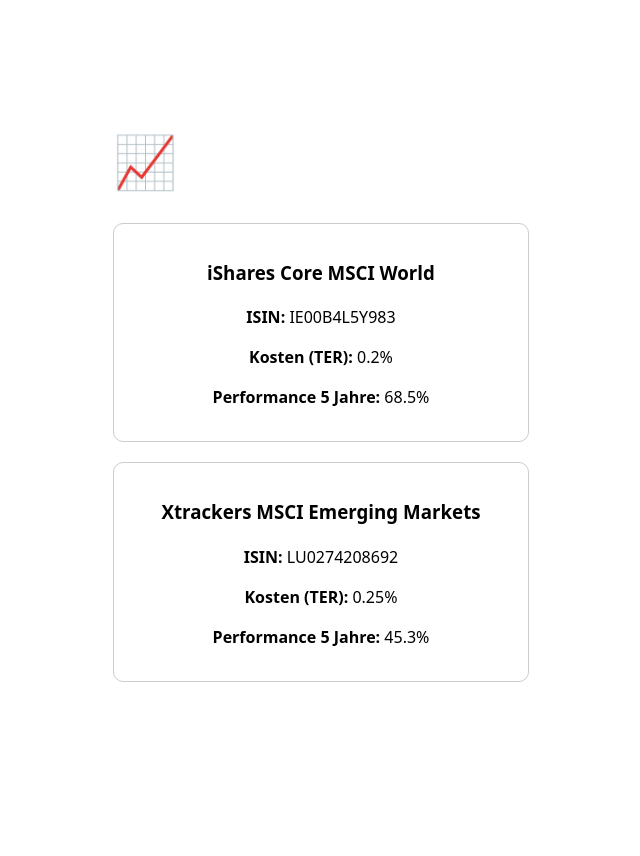
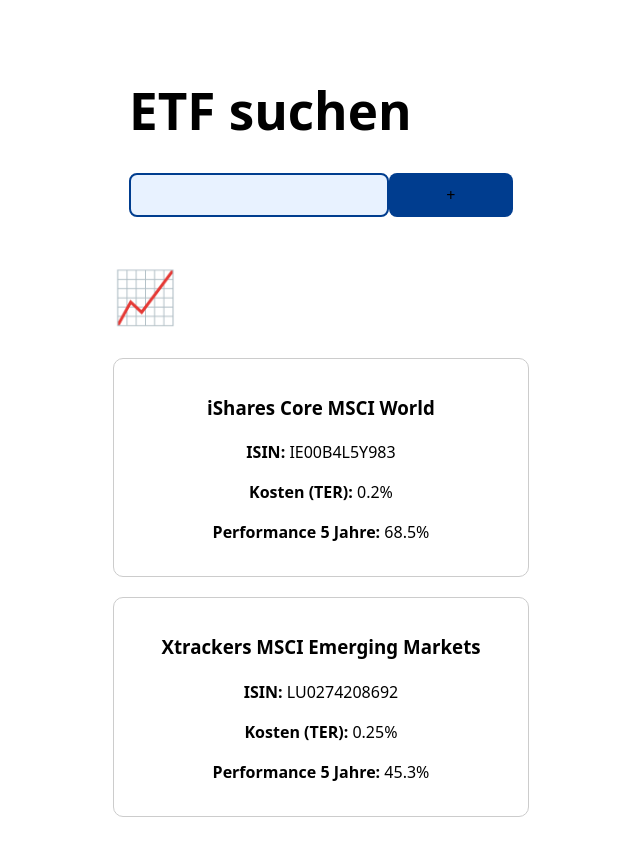
Before and after one commit to Lukas3162000/etf-vergleich, a React (Vite) app: page / in a window 1280 px wide. Shown: the top 856 px of the page, without its empty margins (319-959 px from the left). Before the commit the page ends 800 px from the top, so only its background shows below. Built offline with nearby package versions, Linux system fonts and the light colour scheme.

Commit message:
suche-feld eingefügt. Handler müssen geschrieben werden

```diff
--- a/src/App.jsx
+++ b/src/App.jsx
@@ -1,16 +1,21 @@
 import React from "react";
 import ETFCard from "./components/ETFCard";
+import ETFSearch from "./components/ETFSearch";
 import { dummyETFs } from "./data/dummyETFs";
 import "./App.css";
 
+
 function App() {
   return (
-    <div style={{ maxWidth: "600px", margin: "0 auto", padding: "20px" }}>
+    <>
+    <ETFSearch/>
+    <div style={{ maxWidth: "600px", margin: "0 auto"}}>
       <h1>📈 ETF Vergleich</h1>
       {dummyETFs.map((etf) => (
         <ETFCard key={etf.isin} etf={etf} />
       ))}
     </div>
+    </>
   );
 }
 
--- /dev/null
+++ b/src/components/ETFSearch.css
@@ -0,0 +1,32 @@
+.search-container{
+    box-sizing: border-box;
+    border-radius: 12px;
+    padding: 16px;
+    background-color: #fff;
+    width: 100%;
+    display: flex;
+    flex-direction: column;
+  }
+
+
+  .input-wrapper {
+    display: grid;
+    grid-template-areas: "AAA B";
+
+  }
+
+  .input-wrapper button{
+    grid-area: "B";
+    background-color: #003d8f;
+    cursor: pointer;
+  }
+
+
+  .search-input{
+    height: 38px;
+    background-color: #E8F2FF;
+    border-radius: 8px;
+    border:2px solid #003d8f;
+    color:#003d8f;
+    grid-area: "A";
+  }
--- /dev/null
+++ b/src/components/ETFSearch.jsx
@@ -0,0 +1,25 @@
+import React, { useState } from "react";
+import "./ETFSearch.css"
+
+
+
+const ETFSearch = () =>{
+//Hier den Changehandler für das Inputfield machen. Also dass zb ne etf liste aus dummyETF in ner preview gefildert wird und aktualisiert
+const changeHandler = ()=>{};
+
+//Hier den submithandler für das Inputfield machen.
+const submitHandler = ()=>{};
+
+return(
+    <div className="search-container">
+        <h1 style={{color: "#000", display: "flex"}}>ETF suchen</h1>
+        <div className="input-wrapper">
+            <input type="text" name="" id="" onChange={{}} className="search-input" />
+            <button className="plus-button" onSubmit={{}}>+</button>
+        </div>
+    </div>
+
+    );
+};
+
+export default ETFSearch;
```
